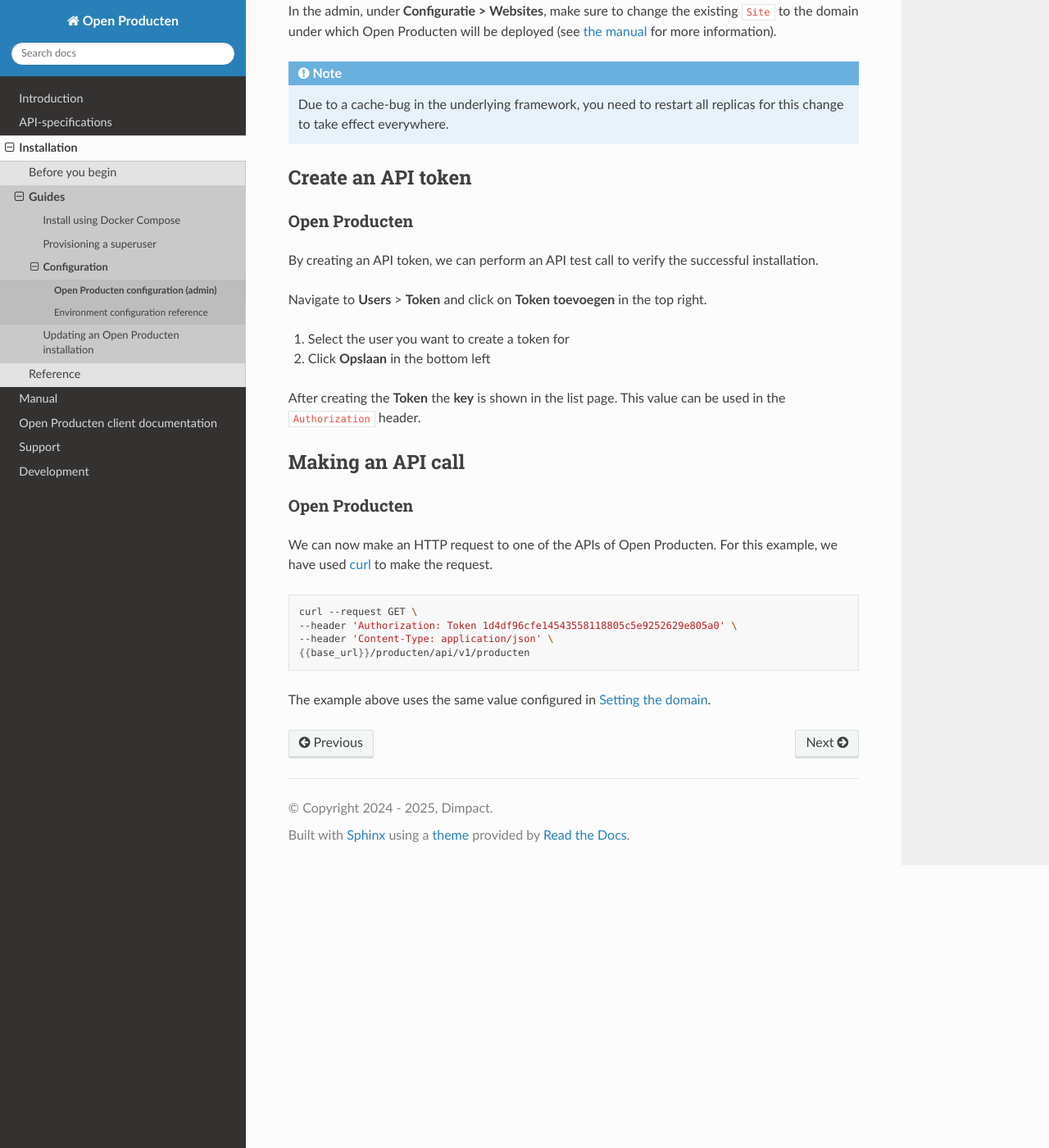
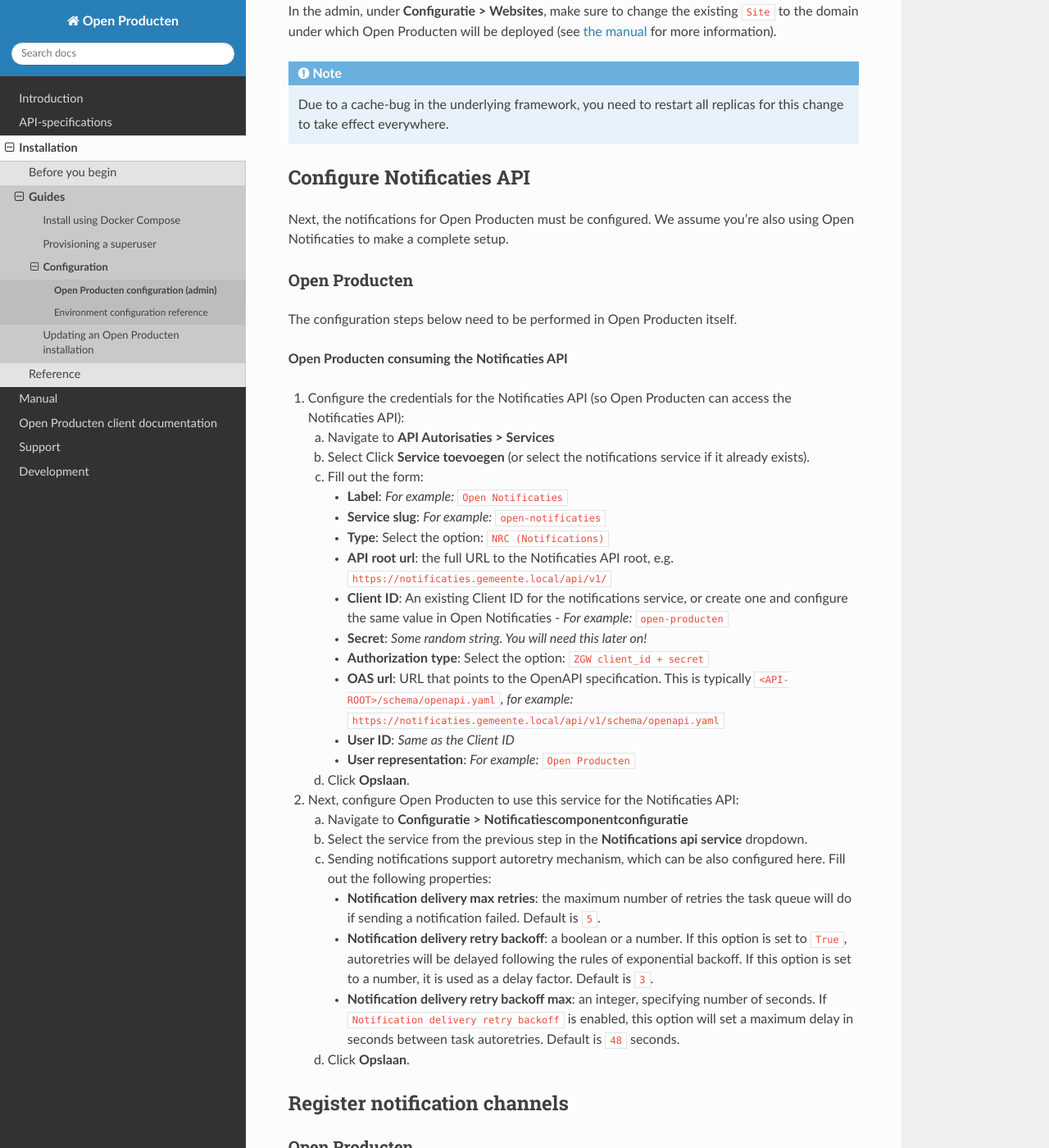
Before and after one commit to maykinmedia/open-producten, a Sphinx documentation site: the page built from docs/installation/config/openproducten_config.rst, in a window 1280 px wide and 1400 px high, scrolled down 387 px. Shown: the whole window at 82% size. Built offline with Sphinx 7.4.7 and the Read the Docs theme 3.1.0, drawn with Linux system fonts in a browser that asks for light colours; some of the changed text lies outside the part shown.

Commit message:
update docs & admin index

```diff
--- a/docs/api/index.rst
+++ b/docs/api/index.rst
@@ -16,3 +16,9 @@ API                     Specification version(s)
 Product API             `0.0.2 <https://redocly.github.io/redoc/?url=https://raw.githubusercontent.com/maykinmedia/open-producten/v0.0.2/src/producten-openapi.yaml>`__
 Producttype API         `0.0.2 <https://redocly.github.io/redoc/?url=https://raw.githubusercontent.com/maykinmedia/open-producten/v0.0.2/src/producttypen-openapi.yaml>`__
 ======================  ==========================================
+
+In addition, Open Producten requires access to a `Notificaties API`_. Open Producten uses
+`Open Notificaties`_ by default.
+
+.. _`Notificaties API`: https://vng-realisatie.github.io/gemma-zaken/standaard/notificaties/
+.. _`Open Notificaties`: https://github.com/open-zaak/open-notificaties
--- a/docs/installation/config/openproducten_config.rst
+++ b/docs/installation/config/openproducten_config.rst
@@ -24,6 +24,87 @@ In the admin, under **Configuratie > Websites**, make sure to change the existin
    replicas for this change to take effect everywhere.
 
 .. _installation_configuration_notificaties_api:
+
+Configure Notificaties API
+==========================
+
+Next, the notifications for Open Producten must be configured. We assume you're also
+using Open Notificaties to make a complete setup.
+
+.. There are 2 things to keep in mind:
+
+.. 1. Open Producten offers an Autorisaties API and thus the Open Producten Autorisaties API
+..    must be consulted by the Notificaties API to check for **autorisations**.
+.. 2. Each component handles **authentication** themselves and thus we need to store
+..    the Client IDs and secrets in each component that wants to communicate with
+..    each other.
+
+Open Producten
+---------
+
+The configuration steps below need to be performed in Open Producten itself.
+
+**Open Producten consuming the Notificaties API**
+
+1. Configure the credentials for the Notificaties API (so Open Producten can access
+   the Notificaties API):
+
+   a. Navigate to **API Autorisaties > Services**
+   b. Select Click **Service toevoegen** (or select the notifications service if
+      it already exists).
+   c. Fill out the form:
+
+      - **Label**: *For example:* ``Open Notificaties``
+      - **Service slug**: *For example:* ``open-notificaties``
+      - **Type**: Select the option: ``NRC (Notifications)``
+      - **API root url**: the full URL to the Notificaties API root, e.g.
+        ``https://notificaties.gemeente.local/api/v1/``
+
+      - **Client ID**: An existing Client ID for the notifications service, or create
+        one and configure the same value in Open Notificaties - *For example:* ``open-producten``
+      - **Secret**: *Some random string. You will need this later on!*
+      - **Authorization type**: Select the option: ``ZGW client_id + secret``
+      - **OAS url**: URL that points to the OpenAPI specification. This is typically
+        ``<API-ROOT>/schema/openapi.yaml``, *for example:*
+        ``https://notificaties.gemeente.local/api/v1/schema/openapi.yaml``
+      - **User ID**: *Same as the Client ID*
+      - **User representation**: *For example:* ``Open Producten``
+
+   d. Click **Opslaan**.
+
+2. Next, configure Open Producten to use this service for the Notificaties API:
+
+   a. Navigate to **Configuratie > Notificatiescomponentconfiguratie**
+   b. Select the service from the previous step in the **Notifications api service**
+      dropdown.
+   c. Sending notifications support autoretry mechanism, which can be also configured here.
+      Fill out the following properties:
+
+      - **Notification delivery max retries**: the maximum number of retries the task queue
+        will do if sending a notification failed. Default is ``5``.
+      - **Notification delivery retry backoff**: a boolean or a number. If this option is set to
+        ``True``, autoretries will be delayed following the rules of exponential backoff. If
+        this option is set to a number, it is used as a delay factor. Default is ``3``.
+      - **Notification delivery retry backoff max**: an integer, specifying number of seconds.
+        If ``Notification delivery retry backoff`` is enabled, this option will set a maximum
+        delay in seconds between task autoretries. Default is ``48`` seconds.
+   d. Click **Opslaan**.
+
+
+Register notification channels
+==============================
+
+Open Producten
+---------
+
+Before notifications can be sent to ``kanalen`` in Open Notificaties, these ``kanalen``
+must first be registered via Open Producten.
+
+Register the required channels:
+
+.. code-block:: bash
+
+    python src/manage.py register_kanalen
 
 Create an API token
 ===================
--- a/docs/introduction/index.rst
+++ b/docs/introduction/index.rst
@@ -14,6 +14,12 @@ Open Producten exposes several :ref:`API's<api_index>` to store and retrieve dat
 * Producten API
 * Producttype API
 
+The `Notificaties API`_ is required for Open Zaak to work but is available as
+a separate package, `Open Notificaties`_.
+
+.. _`Notificaties API`: https://vng-realisatie.github.io/gemma-zaken/standaard/notificaties/
+.. _`Open Notificaties`: https://github.com/open-zaak/open-notificaties
+
 
 .. toctree::
    :maxdepth: 1
```
Also changed, not shown: docs/installation/index.rst (+7 -0 lines), docs/manual/general.rst (+9 -0 lines), src/notificaties.md (added, +30 -0 lines), src/open_producten/templates/index.html (+11 -9 lines), 4 other files.
